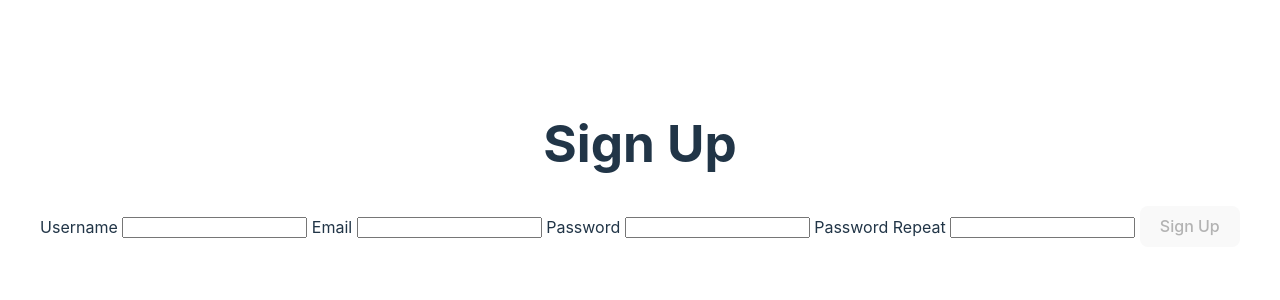
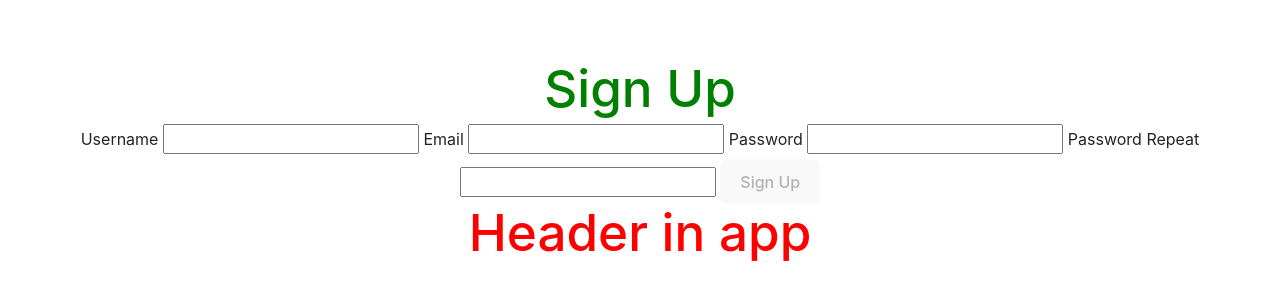
Before and after one commit to leobewater/udemy-svelte-with-tdd, a Svelte app in the folder frontend/: page / in a window 1280 px wide. Shown: the part 236-536 px from the top of the page. Built offline with nearby package versions, Linux system fonts and the light colour scheme.

Commit message:
add bootstrap css

```diff
--- a/frontend/index.html
+++ b/frontend/index.html
@@ -5,6 +5,7 @@
     <link rel="icon" type="image/svg+xml" href="/vite.svg" />
     <meta name="viewport" content="width=device-width, initial-scale=1.0" />
     <title>My App</title>
+    <link rel="stylesheet" href="https://cdn.jsdelivr.net/npm/bootstrap@4.6.2/dist/css/bootstrap.min.css" integrity="sha384-xOolHFLEh07PJGoPkLv1IbcEPTNtaed2xpHsD9ESMhqIYd0nLMwNLD69Npy4HI+N" crossorigin="anonymous">
   </head>
   <body>
     <div id="app"></div>
--- a/frontend/src/App.svelte
+++ b/frontend/src/App.svelte
@@ -3,3 +3,10 @@
 </script>
 
 <SignUpPage />
+
+<h1>Header in app</h1>
+<style>
+  h1 {
+    color: red;
+  }
+</style>
--- a/frontend/src/pages/SignUpPage.svelte
+++ b/frontend/src/pages/SignUpPage.svelte
@@ -25,6 +25,8 @@
       email,
       password,
     });
+
+    // using fetch instead of axios
     // fetch('/api/1.0/users', {
     //   method: 'POST',
     //   headers: {
@@ -56,3 +58,9 @@
 
   <button {disabled} on:click|preventDefault={submit}>Sign Up</button>
 </form>
+
+<style>
+  h1 {
+    color: green;
+  }
+</style>
```
